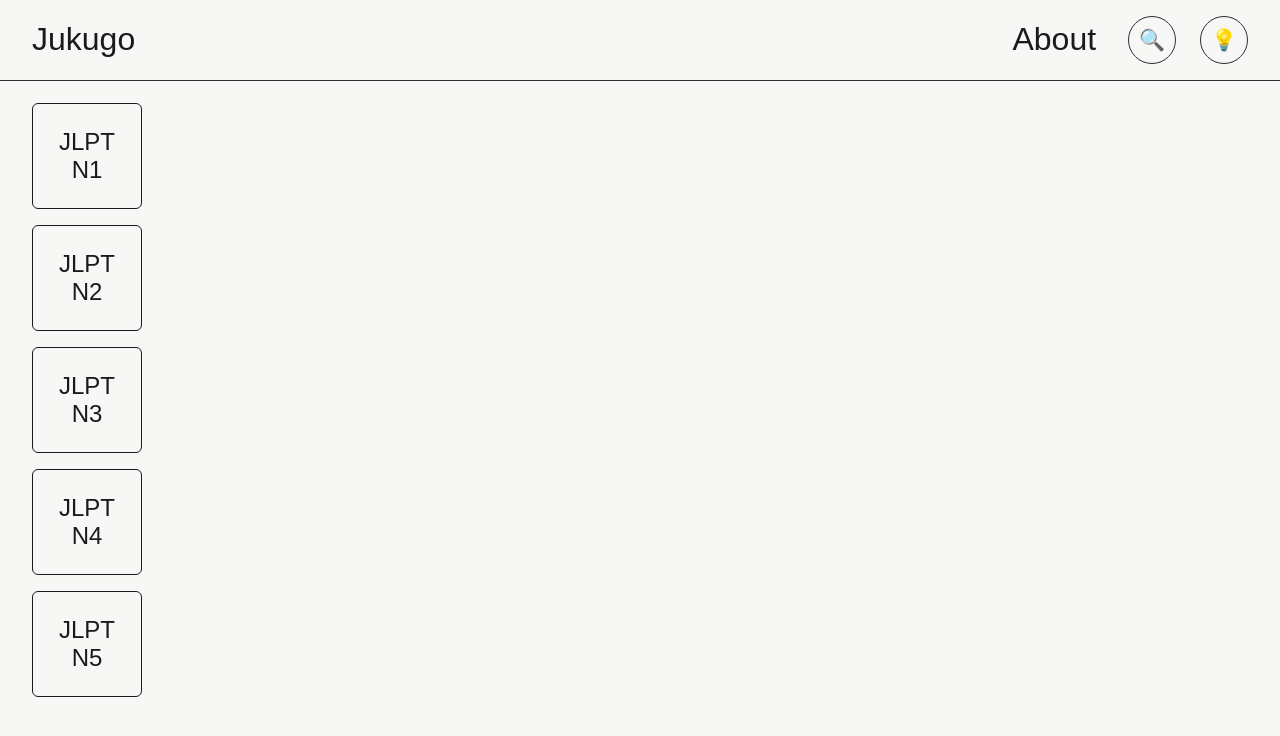
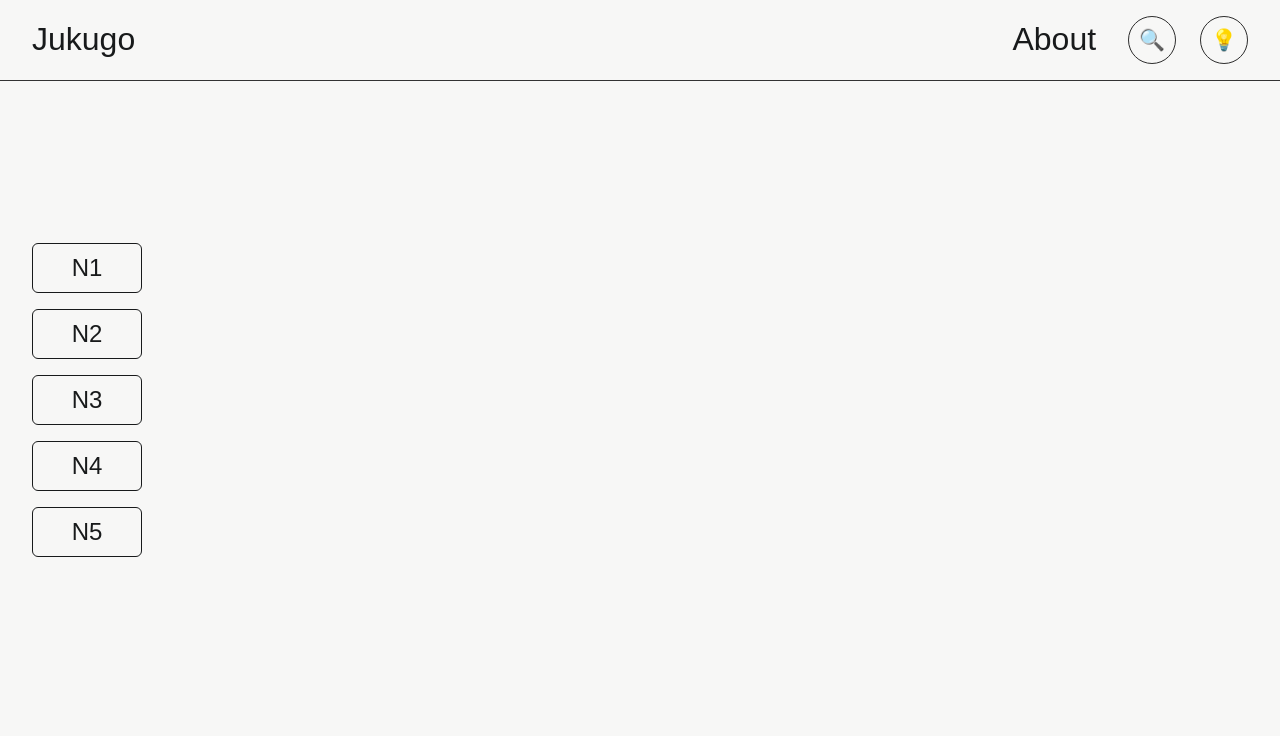
Before and after one commit to leedoughty/jukugo, a Next.js app: page /readings-quiz in a window 1280 px wide. Shown: the top 736 px of the page. Built offline with nearby package versions, Linux system fonts and the light colour scheme.

Commit message:
Update button styles

```diff
--- a/src/app/readings-quiz/jlptLevelSelector.tsx
+++ b/src/app/readings-quiz/jlptLevelSelector.tsx
@@ -22,7 +22,7 @@ export default function JLPTLevelSelector({
           onClick={onSelect}
           className={styles.levelButton}
         >
-          JLPT N{level}
+          N{level}
         </LevelButton>
       ))}
     </div>
--- a/src/styles/levelButton.module.css
+++ b/src/styles/levelButton.module.css
@@ -1,7 +1,7 @@
 .levelButton {
   background: transparent;
   border: 1px solid #181a1b;
-  padding: 1em 1em;
+  padding: 10px;
   font-size: 1.5rem;
   font-weight: 400;
   cursor: pointer;
```
